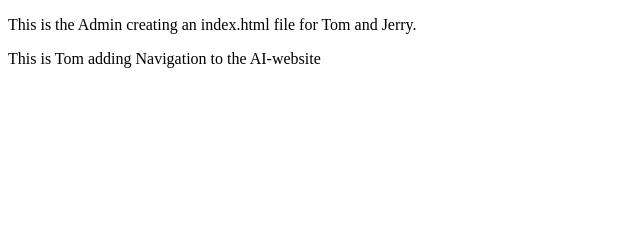
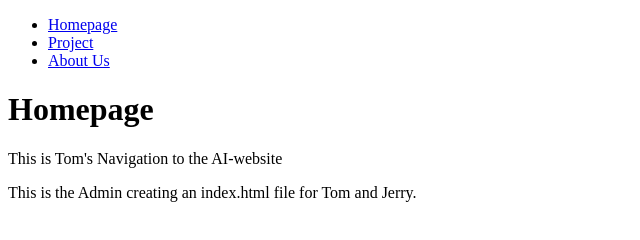
Before and after one commit to f-oni/app-training-web, a plain HTML site: page index.html in a window 1280 px wide. Shown: the whole page, without its empty margins (0-640 px from the left). Drawn offline with Linux system fonts and the light colour scheme.

Commit message:
Navigation links added

```diff
--- a/index.html
+++ b/index.html
@@ -6,8 +6,17 @@
     <title>app-training-web</title>
 </head>
 <body>
+    <nav>
+        <ul>
+            <li><a href="#">Homepage</a></li>
+            <li><a href="#">Project</a></li>
+            <li><a href="#">About Us</a></li>
+        </ul>
+    </nav>
+    <h1>Homepage</h1>
+    <p>This is Tom's Navigation to the AI-website</p>
     <p>This is the Admin creating an index.html file for Tom and Jerry.</p>
-    <p>This is Tom adding Navigation to the AI-website</p>
+
 
 </body>
 </html>
```
